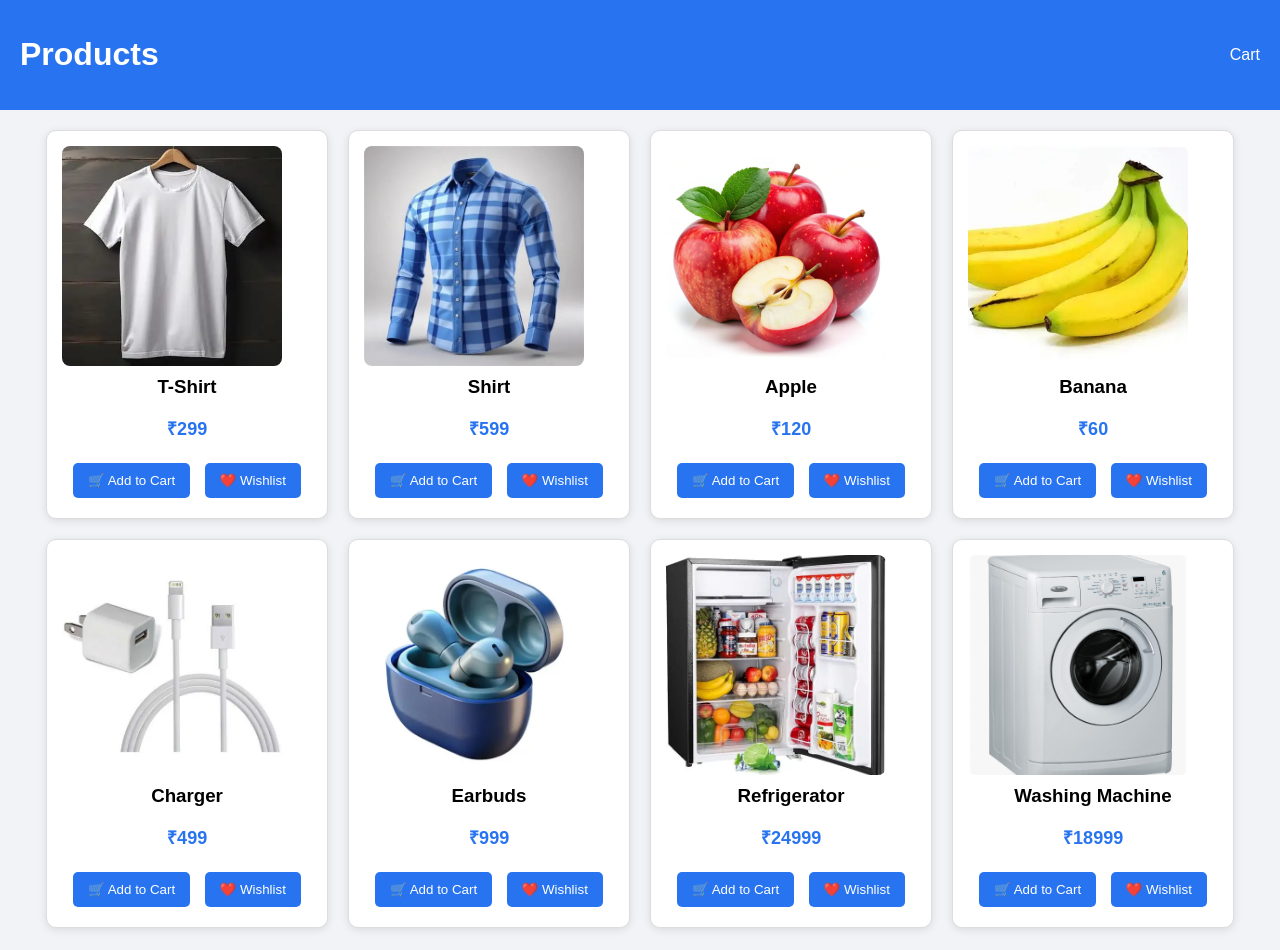
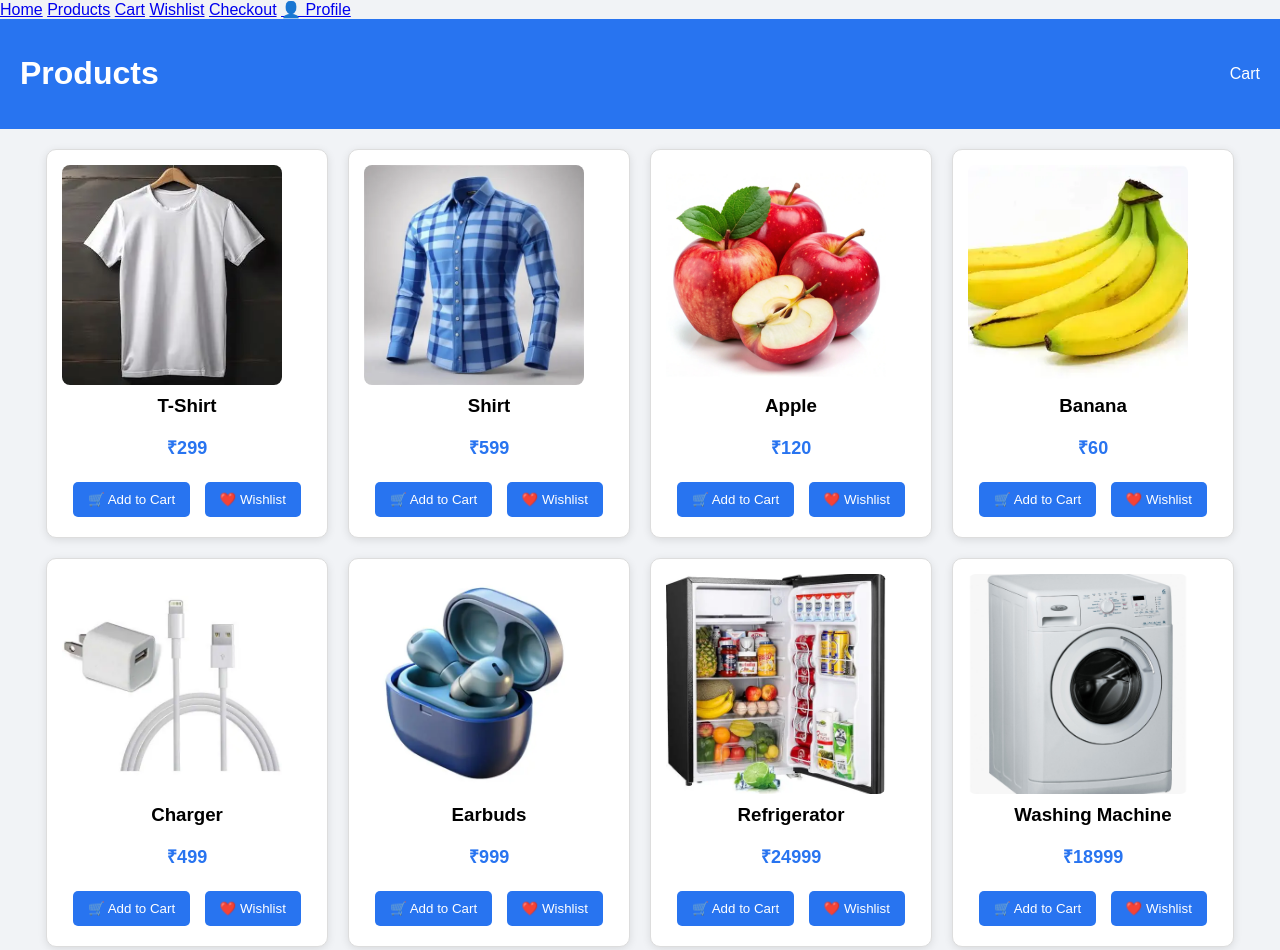
Before and after one commit to sudarson7/shopwithsr, a plain HTML site: page products.html in a window 1280 px wide. Drawn offline with Linux system fonts and the light colour scheme.

Commit message:
Update products.html

```diff
--- a/products.html
+++ b/products.html
@@ -1,6 +1,14 @@
 <!DOCTYPE html>
 <html>
 <head>
+    <nav>
+    <a href="index.html">Home</a>
+    <a href="products.html">Products</a>
+    <a href="cart.html">Cart</a>
+    <a href="wishlist.html">Wishlist</a>
+    <a href="checkout.html">Checkout</a>
+    <a href="profile.html">👤 Profile</a>
+</nav>
     <meta charset="UTF-8">
     <title>Products</title>
     <link rel="stylesheet" href="css/style.css">
```
